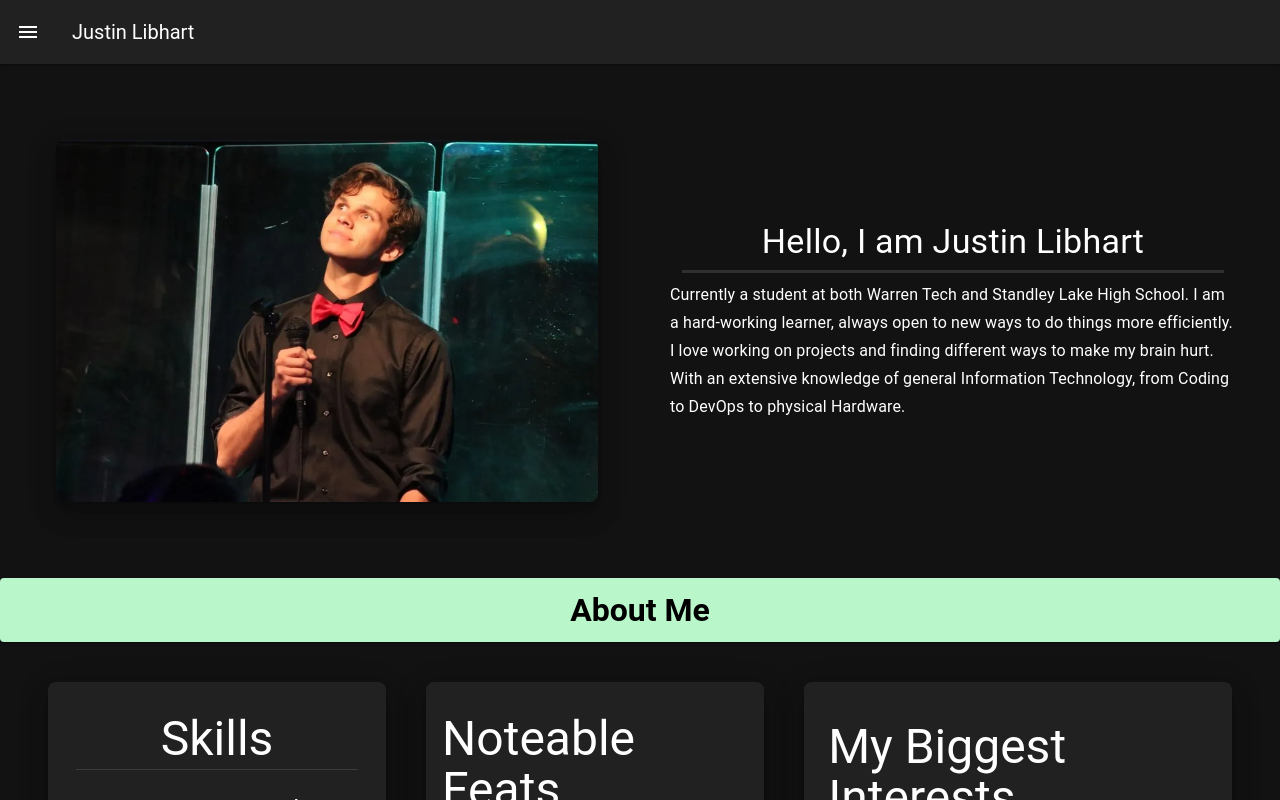
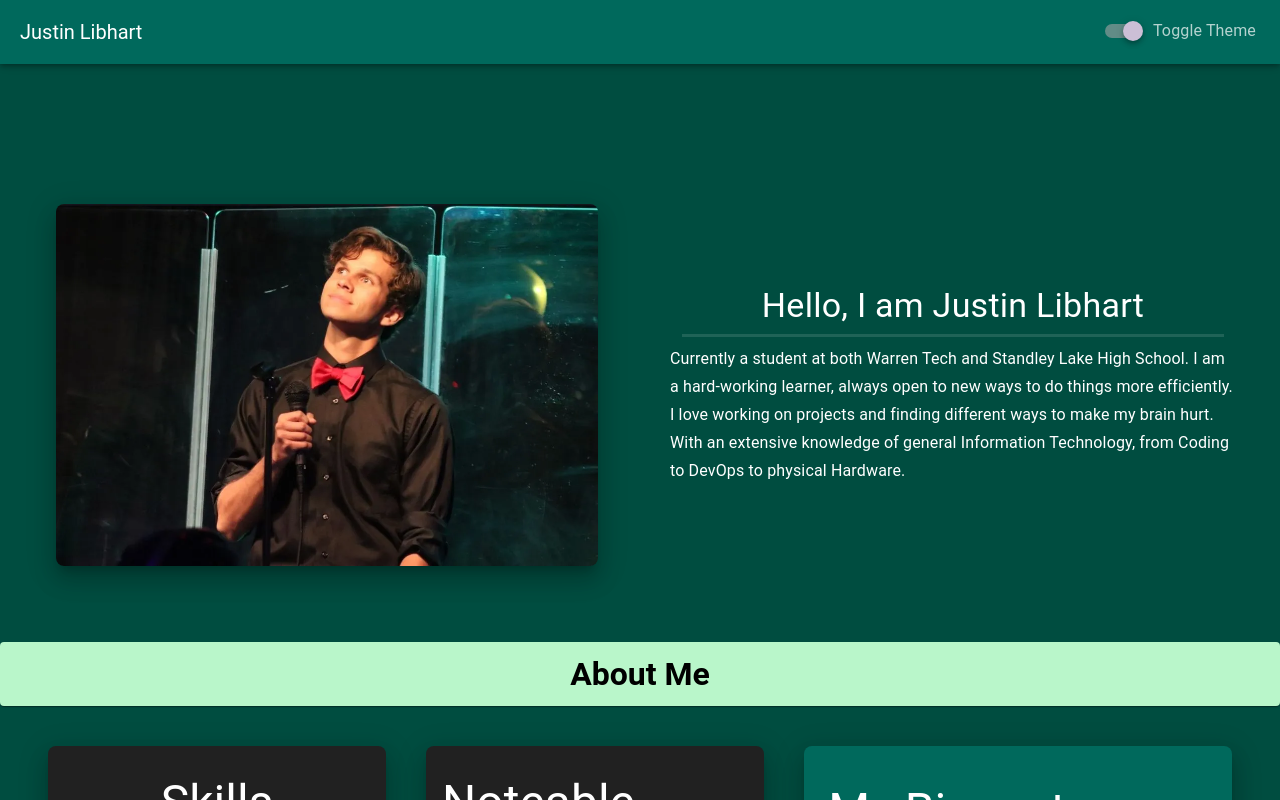
Before and after one commit to SuperJu5tin/vue-site-personal, a Vue app in the folder vuetify-project/: page / in a window 1280 px wide. Shown: the top 800 px of the page. Built offline with nearby package versions, Linux system fonts and the light colour scheme.

Commit message:
navbar and colors

```diff
--- a/vuetify-project/src/components/AppBar.vue
+++ b/vuetify-project/src/components/AppBar.vue
@@ -1,13 +1,29 @@
-<script lang="ts">
+<script setup>
+  import { ref } from 'vue'
+  import { useTheme } from 'vuetify'
 
+  const theme = useTheme()
+  const darkMode = ref(theme.global.current.value.dark)
+
+  const toggleTheme = () => {
+    theme.global.name.value = darkMode.value ? 'dark' : 'light'
+  }
 </script>
 
 <template>
-  <v-app-bar :elevation="2">
-    <template #prepend>
+  <v-app-bar class="position-sticky" color="lighter" elevate-on-scroll>
+    <!-- <template #prepend>
       <v-app-bar-nav-icon />
+    </template> -->
+    <v-app-bar-title>Justin Libhart</v-app-bar-title>
+    <template #append>
+      <v-switch
+        v-model="darkMode"
+        class="mt-5 mr-5"
+        label="Toggle Theme"
+        @change="toggleTheme()"
+      />
     </template>
 
-    <v-app-bar-title>Justin Libhart</v-app-bar-title>
   </v-app-bar>
 </template>
--- a/vuetify-project/src/components/AppFooter.vue
+++ b/vuetify-project/src/components/AppFooter.vue
@@ -1,5 +1,5 @@
 <template>
-  <v-footer app height="40">
+  <v-footer app color="lighter" height="40">
     <a
       v-for="item in items"
       :key="item.title"
--- a/vuetify-project/src/components/aboutMe/AboutInterests.vue
+++ b/vuetify-project/src/components/aboutMe/AboutInterests.vue
@@ -34,7 +34,7 @@
 </script>
 
 <template>
-  <v-card class="rounded-lg pa-5 elevation-15">
+  <v-card class="rounded-lg pa-5 elevation-15" color="lighter">
     <v-container>
       <v-row class="text-h3 justify-center my-1">My Biggest Interests</v-row>
       <v-divider class="my-5" thickness="3" />
--- a/vuetify-project/src/components/aboutMe/PrevalentSkills.vue
+++ b/vuetify-project/src/components/aboutMe/PrevalentSkills.vue
@@ -28,11 +28,11 @@
 </script>
 
 <template>
-  <v-card class="pa-3 rounded-lg elevation-15">
+  <v-card class="pa-3 rounded-lg elevation-15" color="card">
     <v-container>
       <v-row class="text-h3 justify-center my-1">Skills</v-row>
       <v-divider />
-      <v-row class="test">
+      <v-row class="two-column">
         <Skill v-for="skill in skills" :key="skill.name" :skill="skill" />
       </v-row>
     </v-container>
@@ -63,7 +63,7 @@
     gap: .3rem;
     align-items: center;
   }
-  .test {
+  .two-column {
     display: grid;
     grid-template-columns : 1fr 1fr;
   }
--- a/vuetify-project/src/components/aboutMe/cards/CatergorizedCards.vue
+++ b/vuetify-project/src/components/aboutMe/cards/CatergorizedCards.vue
@@ -42,7 +42,6 @@
 <template>
   <v-row class="my-5">
     <v-btn
-      class="button-styled button-two"
       color="primary"
       variant="plain"
       @clear-local-storage="checkCards"
--- a/vuetify-project/src/plugins/vuetify.ts
+++ b/vuetify-project/src/plugins/vuetify.ts
@@ -7,6 +7,7 @@
 // Styles
 import '@mdi/font/css/materialdesignicons.css'
 import 'vuetify/styles'
+import '@/styles/settings.scss'
 
 // Composables
 import { createVuetify, type ThemeDefinition } from 'vuetify'
@@ -15,12 +16,14 @@ import colors from 'vuetify/util/colors'
 const dark: ThemeDefinition = {
   dark: true,
   colors: {
-    primary: colors.green.darken4,
-    first: '#2c4c3b',
-    second: '#306844',
-    third: '#182c25',
-    fourth: '#455b55',
-    fifth: '#1e453e',
+    background: colors.teal.darken4,
+    lighter: colors.teal.darken3,
+    primary: colors.teal.accent3,
+    first: colors.cyan.darken4,
+    second: colors.cyan.darken3,
+    third: colors.cyan.accent4,
+    fourth: colors.teal.darken1,
+    fifth: colors.teal.accent4,
     'about-me': colors.green.accent1,
     portfolio: colors.green.accent2,
     certifications: colors.green.accent3,
@@ -30,12 +33,14 @@ const dark: ThemeDefinition = {
 const light: ThemeDefinition = {
   dark: false,
   colors: {
+    background: colors.teal.lighten4,
+    lighter: colors.teal.lighten3,
     primary: colors.green.lighten1,
-    first: '#c1e2be',
-    second: '#cae9be',
-    third: '#d6ebc3',
-    fourth: '#ddf0c7',
-    fifth: '#e6f8d1',
+    first: colors.cyan.darken4,
+    second: colors.cyan.darken3,
+    third: colors.cyan.accent4,
+    fourth: colors.teal.darken1,
+    fifth: colors.teal.accent4,
     'about-me': colors.green.accent1,
     portfolio: colors.green.accent2,
     certifications: colors.green.accent3,
```
